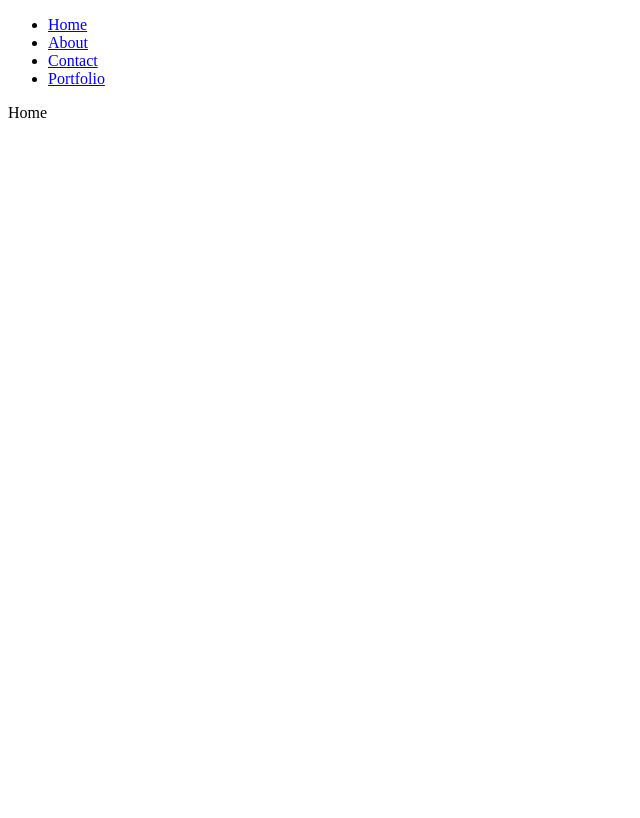
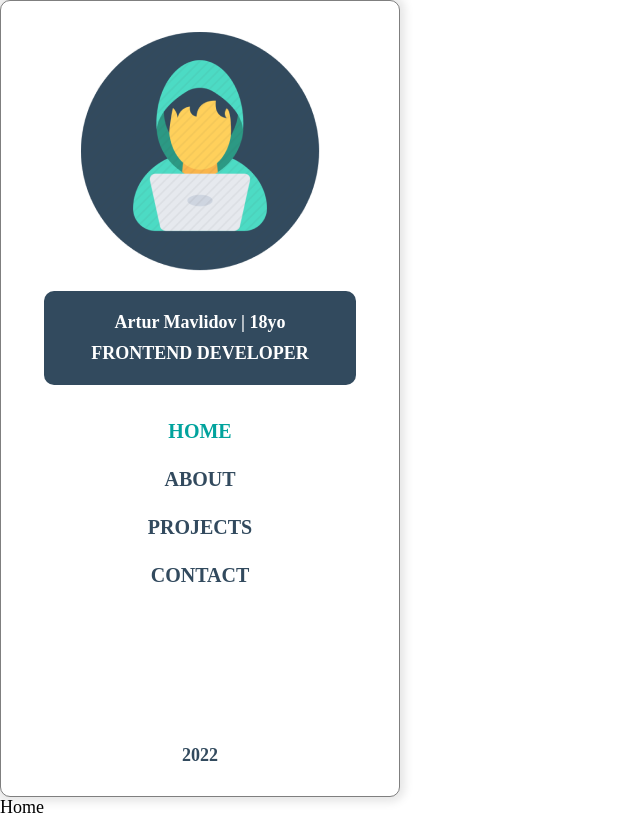
Before and after one commit to ArturMavlidov/Portfolio, a React (Create React App) app: page / in a window 1280 px wide. Shown: the whole page, without its empty margins (0-640 px from the left). Built offline with nearby package versions, Linux system fonts and the light colour scheme.

Commit message:
Add sidebar

```diff
--- a/public/index.html
+++ b/public/index.html
@@ -11,6 +11,7 @@
     />
     <link rel="apple-touch-icon" href="%PUBLIC_URL%/logo192.png" />
     <link rel="manifest" href="%PUBLIC_URL%/manifest.json" />
+    <link href="https://fonts.googleapis.com/css2?family=Roboto:wght@500;700&display=swap" rel="stylesheet">
     <title>Portfolio</title>
   </head>
   <body>
--- a/src/App.js
+++ b/src/App.js
@@ -1,24 +1,12 @@
 import { BrowserRouter as Router, Routes, Route, Link } from "react-router-dom";
 import { About, Contact, Home, Portfolio } from "./containers";
+import { Sidebar } from "./components";
 
 function App() {
   return (
     <>
       <Router>
-        <ul>
-          <li>
-            <Link to="/">Home</Link>
-          </li>
-          <li>
-            <Link to="/about">About</Link>
-          </li>
-          <li>
-            <Link to="/contact">Contact</Link>
-          </li>
-          <li>
-            <Link to="/portfolio">Portfolio</Link>
-          </li>
-        </ul>
+        <Sidebar />
         <Routes>
           <Route path="/" element={<Home />} />
           <Route path="/about" element={<About />} />
--- /dev/null
+++ b/src/assets/scss/style.scss
@@ -0,0 +1,49 @@
+*,
+*:before,
+*:after {
+  -moz-box-sizing: border-box;
+  -webkit-box-sizing: border-box;
+  box-sizing: border-box;
+}
+
+body {
+  margin: 0;
+  font-size: 18px;
+}
+
+h1,
+h2,
+h3,
+h4,
+h5,
+h6 {
+  margin: 0;
+  font-family: inherit;
+  font-size: inherit;
+  font-weight: inherit;
+}
+
+ol,
+ul {
+  margin: 0;
+  padding: 0;
+  list-style: none;
+}
+
+a {
+  color: inherit;
+  text-decoration: none;
+}
+
+button {
+  font-family: inherit;
+  background: none;
+  border: 0;
+  cursor: pointer;
+}
+
+input {
+  background-color: transparent;
+  border: none;
+  outline: none;
+}
--- /dev/null
+++ b/src/components/Sidebar/index.jsx
@@ -0,0 +1,41 @@
+import React from "react";
+import { Link, useLocation } from "react-router-dom";
+
+import styles from "./index.module.scss";
+import sidebarAvatar from "../../assets/img/sidebarLogo.png";
+
+const Sidebar = () => {
+  const { pathname } = useLocation();
+  console.log(pathname);
+
+  return (
+    <div className={styles.sidebar}>
+      <div className={styles.sidebar_avatar}>
+        <img src={sidebarAvatar} alt="" />
+      </div>
+      <div className={styles.sidebar_name}>
+        <div>Artur Mavlidov | 18yo</div>
+        <div className={styles.sidebar_prof}>Frontend Developer</div>
+      </div>
+      <nav className={styles.sidebar_nav}>
+        <ul>
+          <li className={styles.nav_item} style={pathname === '/' ? {color: '#01A39D'} : null}>
+            <Link to="/">Home</Link>
+          </li>
+          <li className={styles.nav_item} style={pathname === '/about' ? {color: '#01A39D'} : null}>
+            <Link to="/about">About</Link>
+          </li>
+          <li className={styles.nav_item} style={pathname === '/portfolio' ? {color: '#01A39D'} : null}>
+            <Link to="/portfolio">Projects</Link>
+          </li>
+          <li className={styles.nav_item} style={pathname === '/contact' ? {color: '#01A39D'} : null}>
+            <Link to="/contact">Contact</Link>
+          </li>
+        </ul>
+      </nav>
+      <span className={styles.sidebar_date}>2022</span>
+    </div>
+  );
+};
+
+export default Sidebar;
--- /dev/null
+++ b/src/components/Sidebar/index.module.scss
@@ -0,0 +1,52 @@
+.sidebar {
+  display: flex;
+  flex-direction: column;
+
+  max-width: 400px;
+  padding: 30px 43px;
+
+  border: 1px solid rgba(0, 0, 0, 0.5);
+  border-radius: 10px;
+  box-shadow: 0 0 10px 5px rgba(0, 0, 0, 0.1);
+  font-size: 18px;
+  font-weight: 700;
+  color: #fff;
+}
+
+.sidebar_avatar {
+  margin: 0 auto;
+}
+
+.sidebar_name {
+  padding: 21px;
+  margin: 15px 0 35px;
+  background-color: #324A5E;
+  border-radius: 10px;
+  text-align: center;
+}
+
+.sidebar_prof {
+  margin-top: 10px;
+  text-transform: uppercase;
+}
+
+.sidebar_nav {
+  margin-bottom: 158px;
+  font-size: 20px;
+  text-align: center;
+  text-transform: uppercase;
+  color: #324A5E;
+}
+
+.nav_item:not(:last-child) {
+  margin-bottom: 25px;
+}
+
+.active {
+  color: #01A39D;
+}
+
+.sidebar_date {
+  text-align: center;
+  color: #324A5E;
+}
--- a/src/components/index.js
+++ b/src/components/index.js
@@ -0,0 +1,5 @@
+import Sidebar from './Sidebar';
+
+export {
+  Sidebar,
+}
--- a/src/index.js
+++ b/src/index.js
@@ -4,6 +4,9 @@ import { Provider } from "react-redux";
 
 import store from "./redux/store";
 import App from "./App";
+
+import './assets/scss/style.scss';
+
 
 ReactDOM.render(
   <React.StrictMode>
```
Also changed, not shown: src/assets/img/sidebarLogo.png (added).
